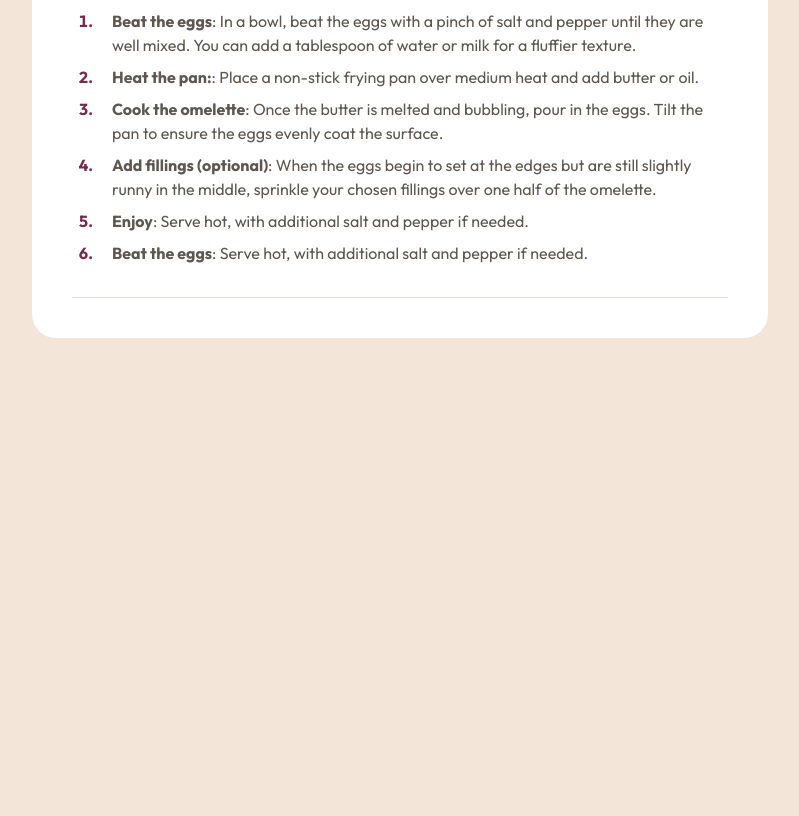
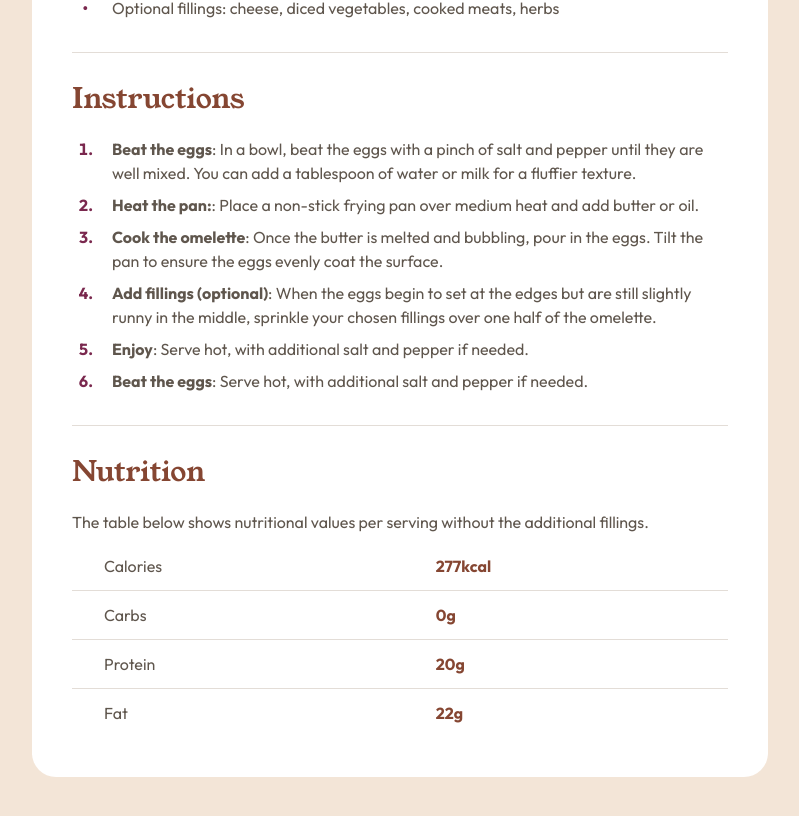
Before and after one commit to RicardoGeada/fm-recipe-page, a React app: page / in a window 1280 px wide. Shown: the part 1024-1840 px from the top of the page, without its empty margins (240-1039 px from the left). Before the commit the page ends 1362 px from the top, so only its background shows below. Built offline with nearby package versions, Linux system fonts and the light colour scheme; the HTML template or start-up script is replaced by a standard one.

Commit message:
feat(recipe): add nutrition section

```diff
--- a/src/components/Recipe/Recipe.module.scss
+++ b/src/components/Recipe/Recipe.module.scss
@@ -41,7 +41,6 @@
     color: var(--color-stone-600);
   }
 
-
   // === Preparation Time ===
   &__preparation-time {
     padding: var(--space-300);
@@ -55,7 +54,7 @@
     }
 
     ul {
-      list-style:  "•";
+      list-style: "•";
       padding-left: var(--space-200);
     }
 
@@ -73,9 +72,7 @@
         font-weight: bold;
       }
     }
-
   }
-
 
   // === Ingredients ===
   &__ingredients {
@@ -86,7 +83,7 @@
     }
 
     ul {
-      list-style:  "•";
+      list-style: "•";
       padding-left: var(--space-200);
       display: flex;
       flex-direction: column;
@@ -129,4 +126,45 @@
       }
     }
   }
+
+  // === Nutrition ===
+  &__nutrition {
+    h2 {
+      @include fonts.apply-text-preset("2");
+      color: var(--color-brown-800);
+      margin-bottom: var(--space-300);
+    }
+
+    p {
+      @include fonts.apply-text-preset("4");
+      color: var(--color-stone-600);
+      margin-bottom: var(--space-100);
+    }
+
+    table {
+      width: 100%;
+      border-collapse: collapse;
+
+      tr:not(:last-child) {
+        border-bottom: 1px solid var(--color-stone-150);
+      }
+
+      th, td {
+        padding:  var(--space-150) var(--space-400);
+      }
+
+      th {
+        @include fonts.apply-text-preset("4");
+        color: var(--color-stone-600);
+        text-align: left;
+      }
+
+      td {
+        @include fonts.apply-text-preset("4--bold");
+        color: var(--color-brown-800);
+      }
+    }
+
+
+  }
 }
--- a/src/components/Recipe/Recipe.tsx
+++ b/src/components/Recipe/Recipe.tsx
@@ -47,7 +47,9 @@ function Recipe() {
             <li>Salt, to taste</li>
             <li>Pepper, to taste</li>
             <li>1 tablespoon of butter or oil</li>
-            <li>Optional fillings: cheese, diced vegetables, cooked meats, herbs</li>
+            <li>
+              Optional fillings: cheese, diced vegetables, cooked meats, herbs
+            </li>
           </ul>
         </section>
 
@@ -59,31 +61,66 @@ function Recipe() {
           <h2>Instructions</h2>
           <ol>
             <li>
-              <strong>Beat the eggs</strong>: In a bowl, beat the eggs with a pinch of salt and pepper until they are well mixed.
-              You can add a tablespoon of water or milk for a fluffier texture.
+              <strong>Beat the eggs</strong>: In a bowl, beat the eggs with a
+              pinch of salt and pepper until they are well mixed. You can add a
+              tablespoon of water or milk for a fluffier texture.
             </li>
             <li>
-              <strong>Heat the pan:</strong>: Place a non-stick frying pan over medium heat and add butter or oil.
+              <strong>Heat the pan:</strong>: Place a non-stick frying pan over
+              medium heat and add butter or oil.
             </li>
             <li>
-              <strong>Cook the omelette</strong>: Once the butter is melted and bubbling, pour in the eggs. Tilt the pan to ensure
-              the eggs evenly coat the surface.
+              <strong>Cook the omelette</strong>: Once the butter is melted and
+              bubbling, pour in the eggs. Tilt the pan to ensure the eggs evenly
+              coat the surface.
             </li>
             <li>
-              <strong>Add fillings (optional)</strong>: When the eggs begin to set at the edges but are still slightly runny in the
-              middle, sprinkle your chosen fillings over one half of the omelette.
+              <strong>Add fillings (optional)</strong>: When the eggs begin to
+              set at the edges but are still slightly runny in the middle,
+              sprinkle your chosen fillings over one half of the omelette.
             </li>
             <li>
-              <strong>Enjoy</strong>: Serve hot, with additional salt and pepper if needed.
+              <strong>Enjoy</strong>: Serve hot, with additional salt and pepper
+              if needed.
             </li>
             <li>
-              <strong>Beat the eggs</strong>: Serve hot, with additional salt and pepper if needed.
+              <strong>Beat the eggs</strong>: Serve hot, with additional salt
+              and pepper if needed.
             </li>
           </ol>
         </section>
 
         {/* line */}
         <div className="line--h"></div>
+
+        {/* nutrition */}
+        <section className={styles["recipe__nutrition"]}>
+          <h2>Nutrition</h2>
+          <p>
+            The table below shows nutritional values per serving without the
+            additional fillings.
+          </p>
+          <table>
+            <tbody>
+              <tr>
+                <th>Calories</th>
+                <td>277kcal</td>
+              </tr>
+              <tr>
+                <th>Carbs</th>
+                <td>0g</td>
+              </tr>
+              <tr>
+                <th>Protein</th>
+                <td>20g</td>
+              </tr>
+              <tr>
+                <th>Fat</th>
+                <td>22g</td>
+              </tr>
+            </tbody>
+          </table>
+        </section>
       </div>
     </div>
   );
--- a/src/index.scss
+++ b/src/index.scss
@@ -34,6 +34,7 @@ body {
     justify-content: center;
     align-items: center;
     min-height: 100vh;
+    padding: var(--space-1600) var(--space-600);
 }
 
 // === separator ===
```
